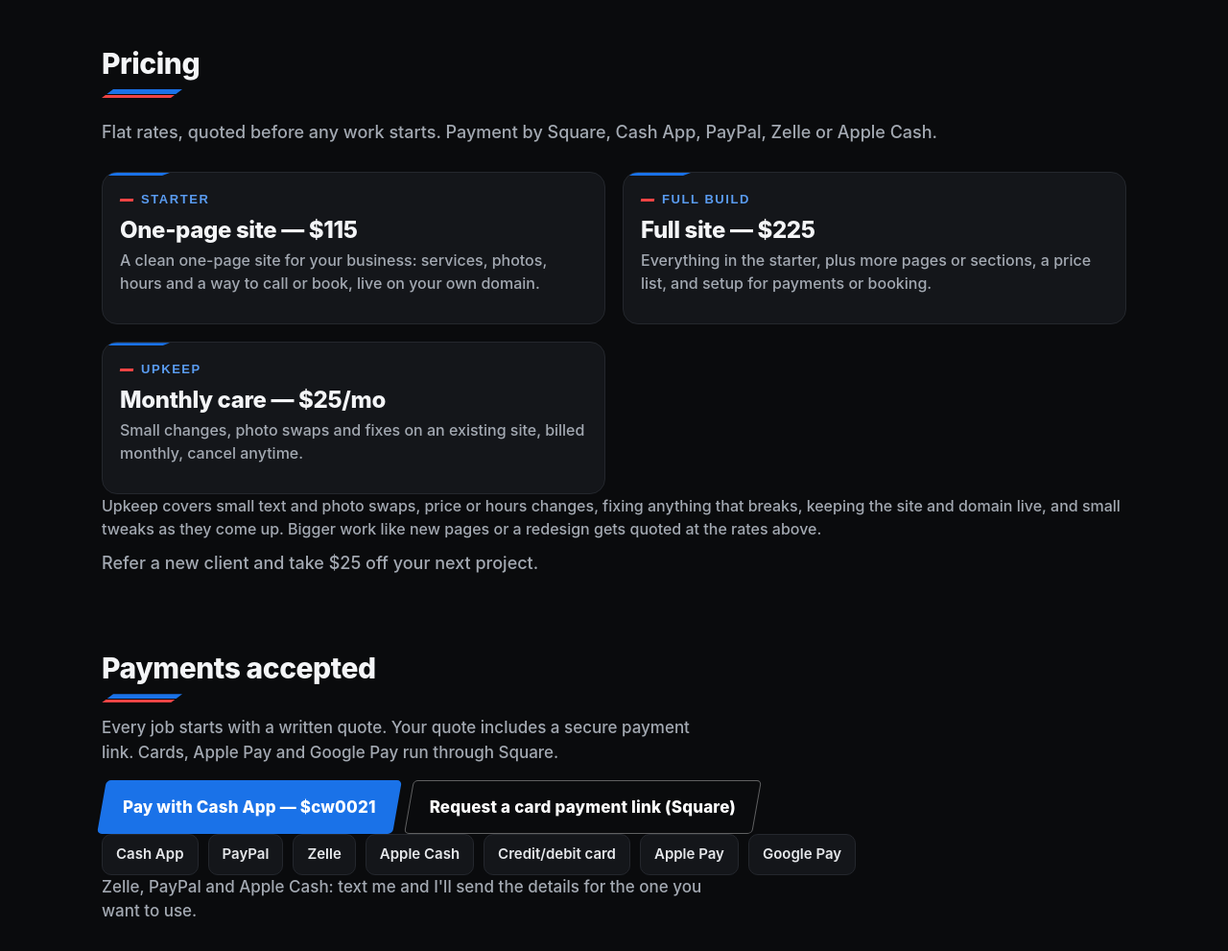
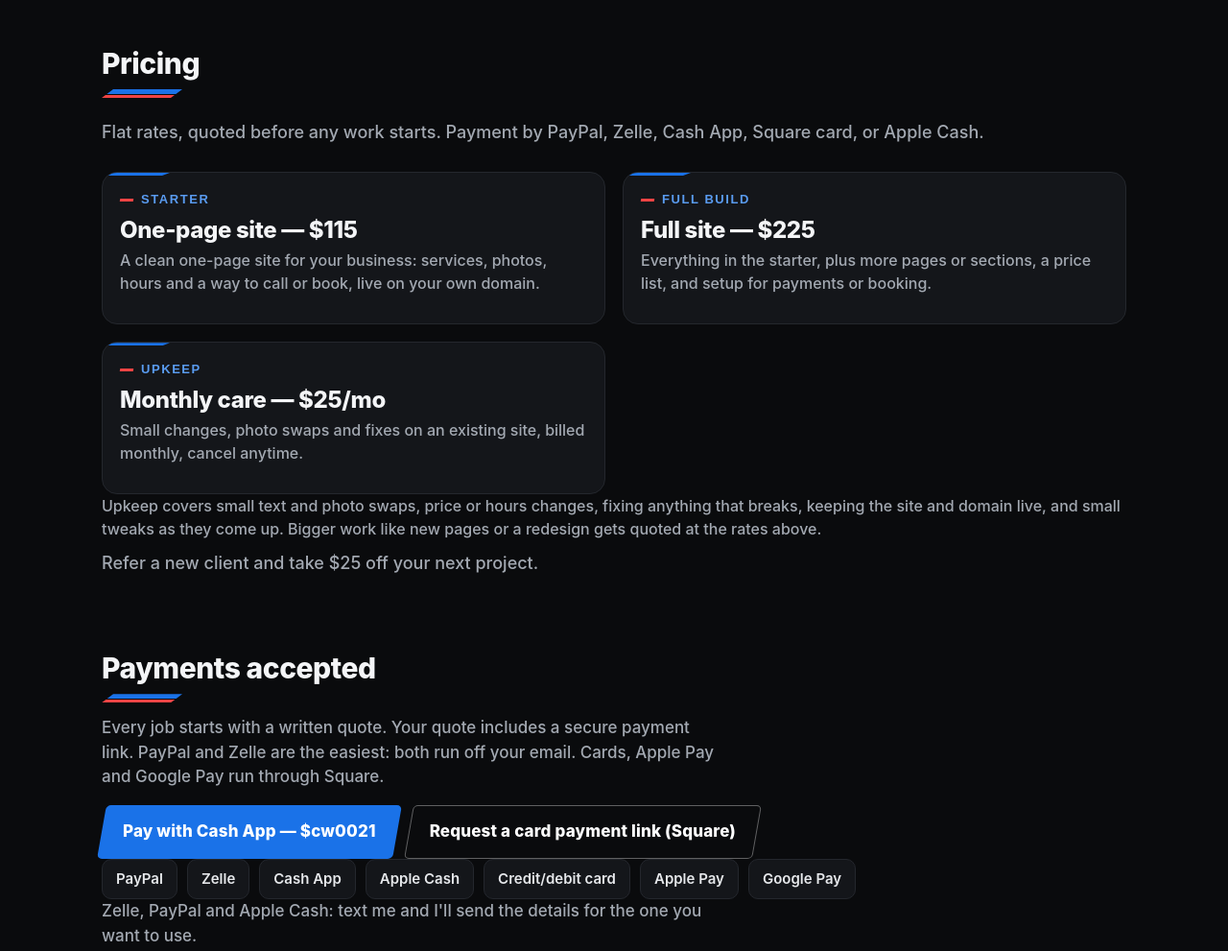
Before and after one commit to Funline30/funline30.github.io, a plain HTML site: page portfolio/index.html in a window 1280 px wide. Shown: the part 3285-4276 px from the top of the page at 96% size. Drawn offline with Linux system fonts and the light colour scheme; a web font is replaced by a local one.

Commit message:
Portfolio payments: PayPal and Zelle lead (email preferred)

```diff
--- a/portfolio/index.html
+++ b/portfolio/index.html
@@ -211,7 +211,7 @@ footer img{width:30px;height:auto;opacity:.9}
 </section>
 <section class="group" id="pricing" aria-labelledby="pricing-h">
   <h2 id="pricing-h">Pricing</h2>
-  <p class="lead">Flat rates, quoted before any work starts. Payment by Square, Cash App, PayPal, Zelle or Apple Cash.</p>
+  <p class="lead">Flat rates, quoted before any work starts. Payment by PayPal, Zelle, Cash App, Square card, or Apple Cash.</p>
   <div class="grid">
 <article class="card">
   <div class="body">
@@ -237,13 +237,13 @@ footer img{width:30px;height:auto;opacity:.9}
 </section>
 <section class="payments" id="payments" aria-labelledby="pay-h">
   <h2 id="pay-h">Payments accepted</h2>
-  <p>Every job starts with a written quote. Your quote includes a secure payment link. Cards, Apple Pay and Google Pay run through Square.</p>
+  <p>Every job starts with a written quote. Your quote includes a secure payment link. PayPal and Zelle are the easiest: both run off your email. Cards, Apple Pay and Google Pay run through Square.</p>
   <div class="actions">
     <a class="btn big" href="https://cash.app/$cw0021" target="_blank" rel="noopener">Pay with Cash App &mdash; $cw0021</a>
     <a class="btn big ghost light" href="mailto:funlineindustries@gmail.com?subject=Quote%20request%20%2F%20card%20payment">Request a card payment link (Square)</a>
   </div>
   <ul class="pay-methods" aria-label="Payments accepted">
-    <li>Cash App</li><li>PayPal</li><li>Zelle</li><li>Apple Cash</li><li>Credit/debit card</li><li>Apple Pay</li><li>Google Pay</li>
+    <li>PayPal</li><li>Zelle</li><li>Cash App</li><li>Apple Cash</li><li>Credit/debit card</li><li>Apple Pay</li><li>Google Pay</li>
   </ul>
   <p class="pay-note">Zelle, PayPal and Apple Cash: text me and I'll send the details for the one you want to use.</p>
 </section>
```
